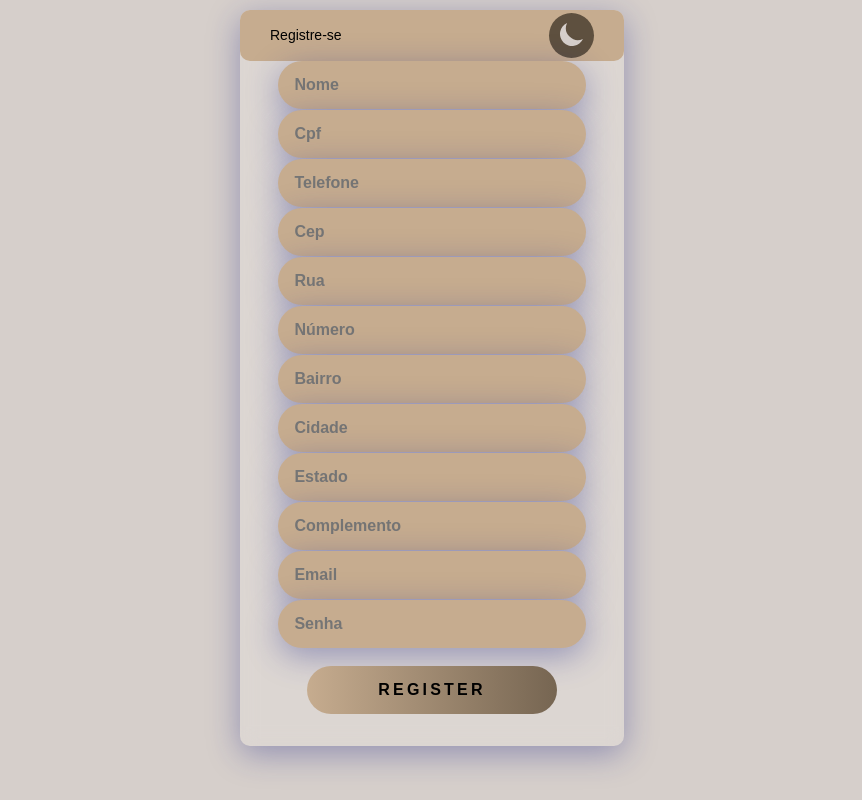
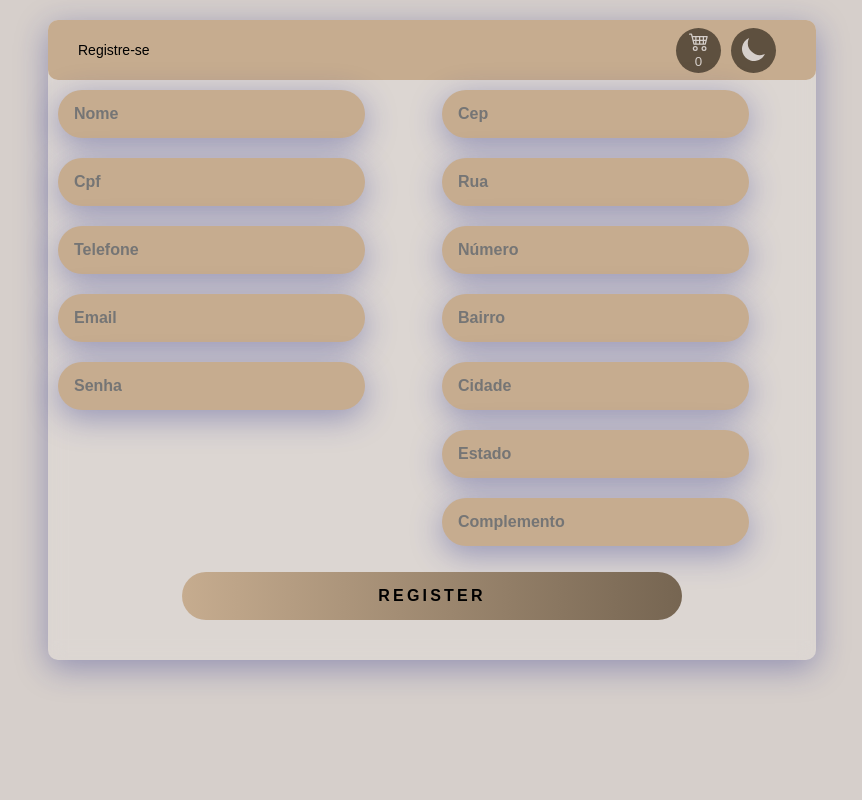
Before and after one commit to alexandre-roque/RaptorsPizzaria, a React (Vite) app: page /register in a window 1280 px wide. Shown: the whole page, without its empty margins (208-1070 px from the left). Built offline with nearby package versions, Linux system fonts and the light colour scheme.

Commit message:
fix: login and register page

```diff
--- a/src/components/Input/index.tsx
+++ b/src/components/Input/index.tsx
@@ -7,9 +7,10 @@ export type InputComponentProps = {
     placeholder: string,
     onChange: ChangeEventHandler<HTMLInputElement>,
     onBlur?: FocusEventHandler<HTMLInputElement>,
-    width?: string
+    width?: string,
+    padding?: string
 }
 
-export default function Input({ type, placeholder, onChange, onBlur, value, width }: InputComponentProps) {
+export default function Input({ type, placeholder, onChange, onBlur, value, width, padding }: InputComponentProps) {
     return <StyledInput width={width} onChange={onChange} onBlur={onBlur} value={value} type={type} placeholder={placeholder} />;
 }
--- a/src/components/Input/styles.tsx
+++ b/src/components/Input/styles.tsx
@@ -1,6 +1,7 @@
 import styled from "styled-components";
 
 export const StyledInput = styled.input`
+    margin: 10px;
     ::placeholder{
         color: lighten(${props => props.theme.colors.secundary})
     }
--- a/src/components/LoginHeader/index.tsx
+++ b/src/components/LoginHeader/index.tsx
@@ -1,11 +1,15 @@
 import { CgSun } from 'react-icons/cg'
 import { HiMoon } from 'react-icons/hi'
-import { Container, Toggle } from "./styles";
+import { Container, Toggle, ToggleDiv } from "./styles";
 import { useDispatch } from "react-redux";
 import { changeTheme } from "../../store/ducks/theme";
 import { useSelector } from "react-redux";
 import { RootState } from "../../store/index"
 import { DefaultTheme } from "styled-components";
+import { StyledIcon } from '../Header/styles';
+import { BsCart4 } from 'react-icons/bs';
+import { useNavigate } from 'react-router-dom';
+import { totalAmout } from '../../store/ducks/cart';
 
 export type LoginHeaderProps = {
     content: string
@@ -14,20 +18,27 @@ export type LoginHeaderProps = {
 function LoginHeader({content}: LoginHeaderProps) {
     const theme= useSelector<RootState, DefaultTheme>(state => state.theme);
     const dispatch = useDispatch();
+    const navigate = useNavigate();
 
     const toggleTheme = () =>{
         dispatch(changeTheme());
     }
 
     const icon = theme.title === "light" ? <HiMoon size={30} /> : <CgSun size={30} />;
+    const totalAmount= useSelector<RootState, number>(totalAmout);
 
     return(
         <Container>
             {content}
-
-            <Toggle onClick={toggleTheme}>
-                {icon}
-            </Toggle>
+            <ToggleDiv>
+                <Toggle onClick={() => navigate('/cart')}>
+                    <BsCart4 size={20} />
+                    <StyledIcon>{totalAmount}</StyledIcon>
+                </Toggle>
+                <Toggle onClick={toggleTheme}>
+                    {icon}
+                </Toggle>
+            </ToggleDiv>
         </Container>
     )
 };
--- a/src/components/LoginHeader/styles.tsx
+++ b/src/components/LoginHeader/styles.tsx
@@ -2,7 +2,7 @@ import styled from "styled-components";
 
 export const Container = styled.div`
     height: 60px;
-    width: 30vw;
+    width: 100%;
     background: ${props => props.theme.colors.primary};
     color: ${props => props.theme.colors.text};
     display: flex;
@@ -12,8 +12,13 @@ export const Container = styled.div`
     border-radius: 10px;
 `;
 
+export const ToggleDiv = styled.div`
+    display: flex;
+`;
+
 export const Toggle = styled.button`
     cursor: pointer;
+    margin-right: 10px;
     height: 45px;
     width: 45px;
     border-radius: 50%;
--- a/src/pages/Login/index.tsx
+++ b/src/pages/Login/index.tsx
@@ -28,7 +28,6 @@ export default function Login () {
 
     return (
         <>
-            <Header />
             <LoginBody>
                 <LoginContainer>
                     <LoginHeader content="Faça seu login" />
--- a/src/pages/Login/styles.tsx
+++ b/src/pages/Login/styles.tsx
@@ -5,21 +5,26 @@ export const LoginBody = styled.div`
 `;
 
 export const LoginContainer = styled.div`
-    display: block;
+    display: flex;
     align-items: center;
     flex-direction: column;
-    margin: auto;
-    margin-top: 200px;
+    min-width: 400px;
+    max-width: 800px;
+    min-height: 450px;
+    margin: 0 auto;
+    margin-top: 40px;
     height: 50vh;
     width: 30vw;
     background: rgba(255, 255, 255, 0.15);
     box-shadow: 0 8px 32px 0 rgba(31, 38, 135, 0.37);
     backdrop-filter: blur(8.5px);
     border-radius: 10px;
+    color: #ffffff;
     letter-spacing: 0.4 rem;
 `;
 
 export const InputContainer = styled.div`
+    margin-top:10px;
     display: flex;
     align-items: center;
     flex-direction: column;
--- a/src/pages/Register/index.tsx
+++ b/src/pages/Register/index.tsx
@@ -4,7 +4,7 @@ import Button from "../../components/Button";
 import Input from "../../components/Input";
 import { ButtonContainer, LoginBody } from "../Login/styles";
 import LoginHeader from "../../components/LoginHeader";
-import { RegisterContainer, InputContainer } from "./styles";
+import { RegisterContainer, InputContainer, InputItem } from "./styles";
 import axios from "axios";
 import { Api } from "../../services/api";
 
@@ -75,10 +75,14 @@ export default function Register() {
                 <RegisterContainer>
                     <LoginHeader  content="Registre-se" />
                     <InputContainer>
+                        <InputItem>
                             <Input value={nameValue} onChange={onNameChange} type="text" placeholder="Nome" />
                             <Input value={cpfValue} onChange={onCpfChange} type="text" placeholder="Cpf" />
                             <Input value={phoneValue} onChange={onPhoneChange} type="text" placeholder="Telefone" />
-
+                            <Input value={emailValue} onChange={onEmailChange} type="text" placeholder="Email" />
+                            <Input value={passwordValue} onChange={onPasswordChange} type="password" placeholder="Senha" />
+                        </InputItem>
+                        <InputItem>
                             <Input value={cepValue} onChange={onCepChange} onBlur={checkCep} type="text" placeholder="Cep" />
                             <Input value={ruaValue} onChange={onRuaChange} type="text" placeholder="Rua" />
                             <Input value={numValue} onChange={onNumChange} type="text" placeholder="Número" />
@@ -86,9 +90,8 @@ export default function Register() {
                             <Input value={cidadeValue} onChange={onCidadeChange} type="text" placeholder="Cidade" />
                             <Input value={estadoValue} onChange={onEstadoChange} type="text" placeholder="Estado" />
                             <Input value={compValue} onChange={onCompChange} type="text" placeholder="Complemento" />
+                        </InputItem>
 
-                        <Input value={emailValue} onChange={onEmailChange} type="text" placeholder="Email" />
-                        <Input value={passwordValue} onChange={onPasswordChange} type="password" placeholder="Senha" />
                        </InputContainer>
                     <ButtonContainer>
                         <Button onClick={() => {
--- a/src/pages/Register/styles.tsx
+++ b/src/pages/Register/styles.tsx
@@ -4,10 +4,12 @@ export const RegisterContainer = styled.div`
     display: flex;
     align-items: center;
     flex-direction: column;
-    margin: auto;
-    margin-top: 10px;
-    height: 92vh;
-    width: 30vw;
+    min-width: 400px;
+    max-width: 800px;
+    margin: 0 auto;
+    margin-top: 20px;
+    height: 80vh;
+    width: 60vw;
     background: rgba(255, 255, 255, 0.15);
     box-shadow: 0 8px 32px 0 rgba(31, 38, 135, 0.37);
     backdrop-filter: blur(8.5px);
@@ -17,11 +19,12 @@ export const RegisterContainer = styled.div`
 `;
 
 export const InputContainer = styled.div`
-    display: flex;
-    align-items: center;
-    flex-direction: column;
-    justify-content: space-around;
-    padding-bottom: 2px;
-    height: 95%;
-    width: 100%;
+    display: grid;
+    grid-template-columns: repeat(2, 1fr);
 `;
+
+export const InputItem = styled.div`
+    margin: 0 auto;
+    display: block;
+    justify-content: space-between;
+`;
```
Lines whose indentation alone changed are shown as unchanged.
